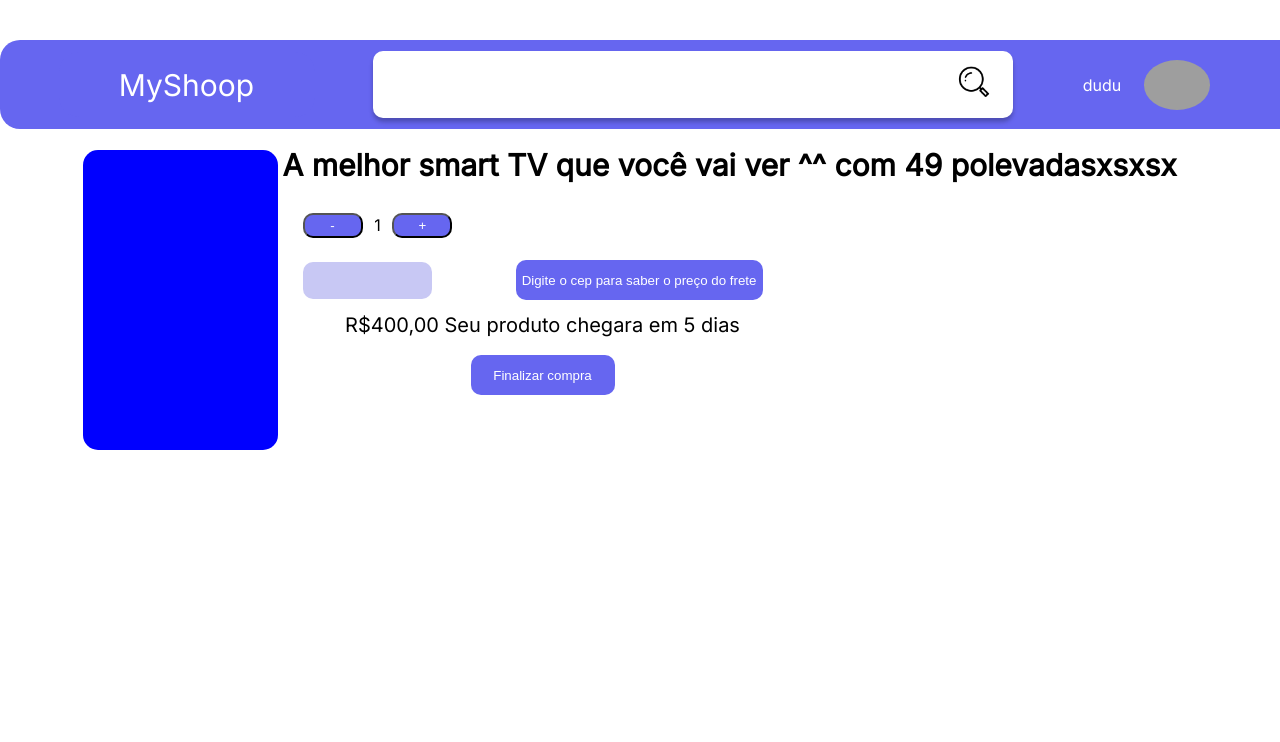
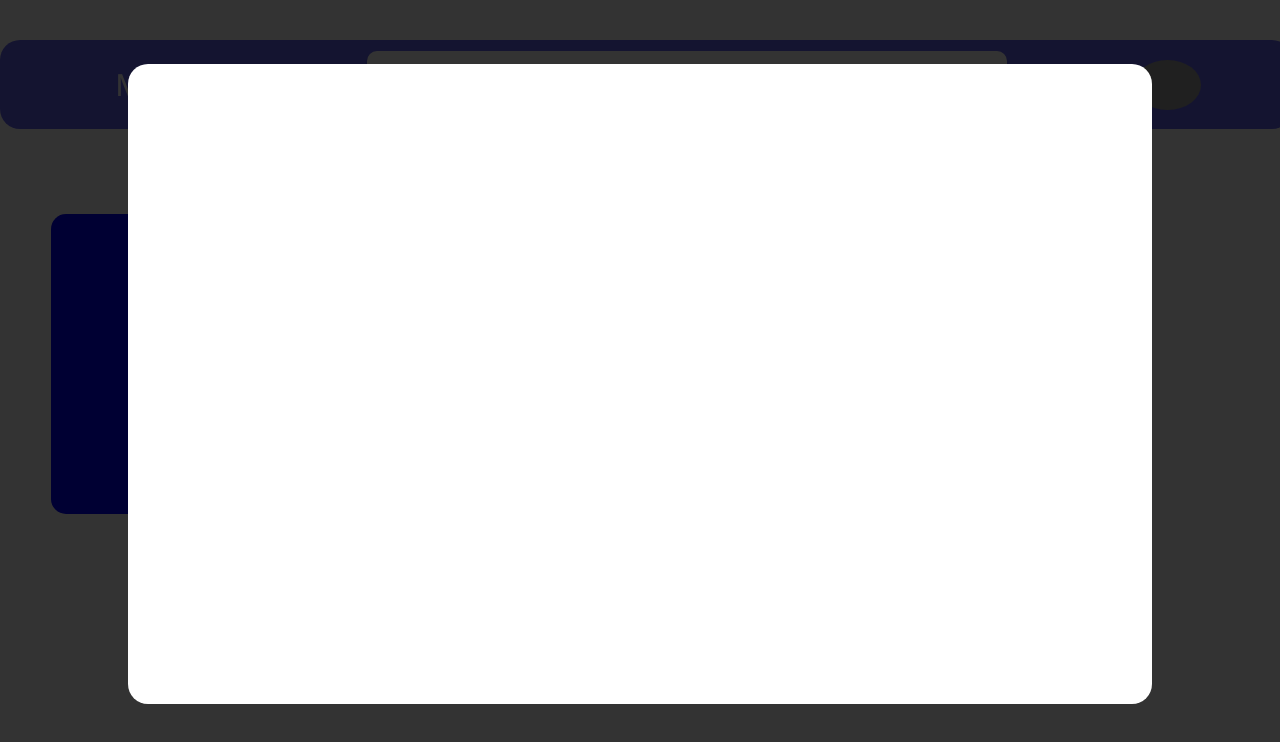
Before and after one commit to EduardoVSR1995/MYShoop-front, a React (Create React App) app: page /product in a window 1280 px wide. Both pictures are taken after a click on the button "Finalizar compra". Shown: the top 742 px of the page. Built offline with nearby package versions, Linux system fonts and the light colour scheme; grey boxes are pictures that could not be loaded.

Commit message:
feat: sales dialog

```diff
--- /dev/null
+++ b/src/components/Dialog/Dialog.js
@@ -0,0 +1,39 @@
+import styled from "styled-components";
+
+export function Dialog({ setDialog, children }) {
+  return(
+    <AllBox>
+      <DialogBox onClick={ () => setDialog("") }/>
+      <ComandBox >
+        {children}
+      </ComandBox>
+    </AllBox>
+  );
+};
+
+const AllBox = styled.span`
+    display: flex ;
+    justify-content: center ;
+    margin-top: 5vw ;
+
+`;
+
+const ComandBox = styled.span`
+    z-index: 3;
+    position: absolute ;
+    width: 80vw ;
+    height: 80vh;
+    border-radius: 20px ;
+    background: #FFFFFF ;
+`;
+
+const DialogBox = styled.div`
+    z-index:2 ;
+    top: 0;
+    position: absolute;
+    width: 100% ;
+    height: 100vh;
+    background: #000000 ;
+    opacity: 0.8 ;
+
+`;
--- a/src/components/SalesArea/Sales.js
+++ b/src/components/SalesArea/Sales.js
@@ -1,9 +1,18 @@
 import { Input } from "../Forms/StyleForms";
 import { Box } from "../Products/StyleProducts";
+import { Dialog } from "../Dialog/Dialog";
 import { Apresentation, SalesArea, EnvPrice, Quantiti } from "./StyleSalesArea";
+import { useState } from "react";
 
 export default function Sales() {
+  const [ dialog, setDialog ] = useState();
+
   return(
+    <>
+      {dialog ? <Dialog setDialog={setDialog} >
+
+      </Dialog> :
+        ""}
       <SalesArea>
         <Box></Box>
         <Apresentation>
@@ -24,12 +33,13 @@
           <EnvPrice>
             <h2>
             R$400,00 Seu produto chegara em 5 dias
-            <button>
+              <button onClick={ () => setDialog(true) }>
                 Finalizar compra
               </button>
             </h2>
           </EnvPrice>
         </Apresentation>
       </SalesArea>
+    </>
   );
 };
--- a/src/components/SalesArea/StyleSalesArea.js
+++ b/src/components/SalesArea/StyleSalesArea.js
@@ -65,7 +65,7 @@
 
 const SalesArea = styled.span`
 margin: 150px 20px 20px 20px ;
-width: 100% ;
+width: 80% ;
 display: flex;
 align-items: flex-start ;
 justify-content: center;
--- a/src/components/Top/StyleTop.js
+++ b/src/components/Top/StyleTop.js
@@ -23,7 +23,7 @@
   align-items: center ;
   justify-content: space-evenly;
   height: 39px;
-  width: 100vw ;
+  width: 99vw ;
   div{
     margin-top: 0px;
     width: 20vw ;
```
Lines whose indentation alone changed are shown as unchanged.
